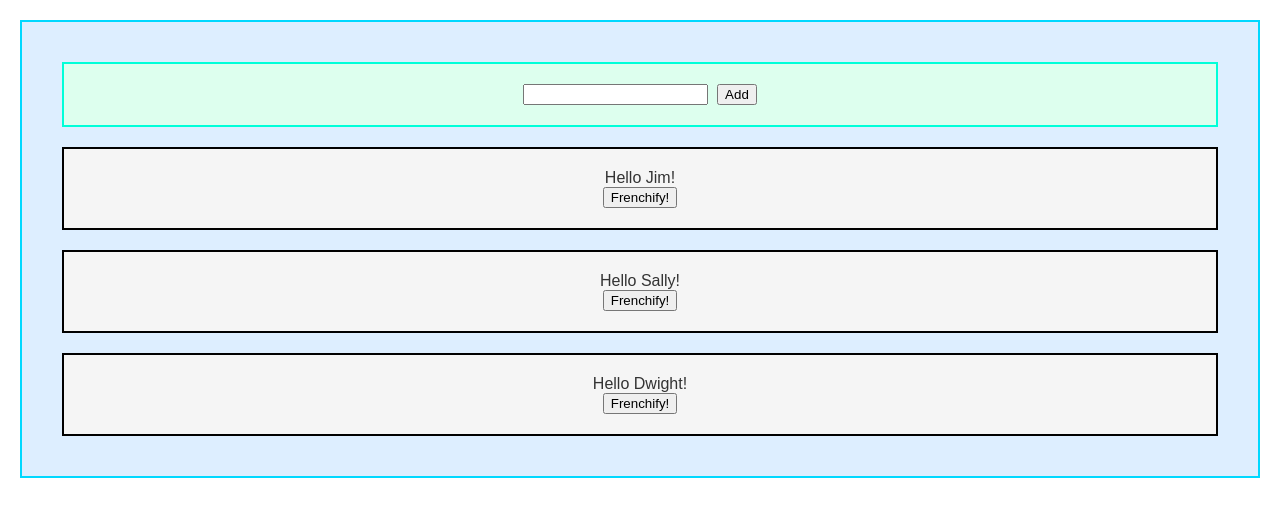
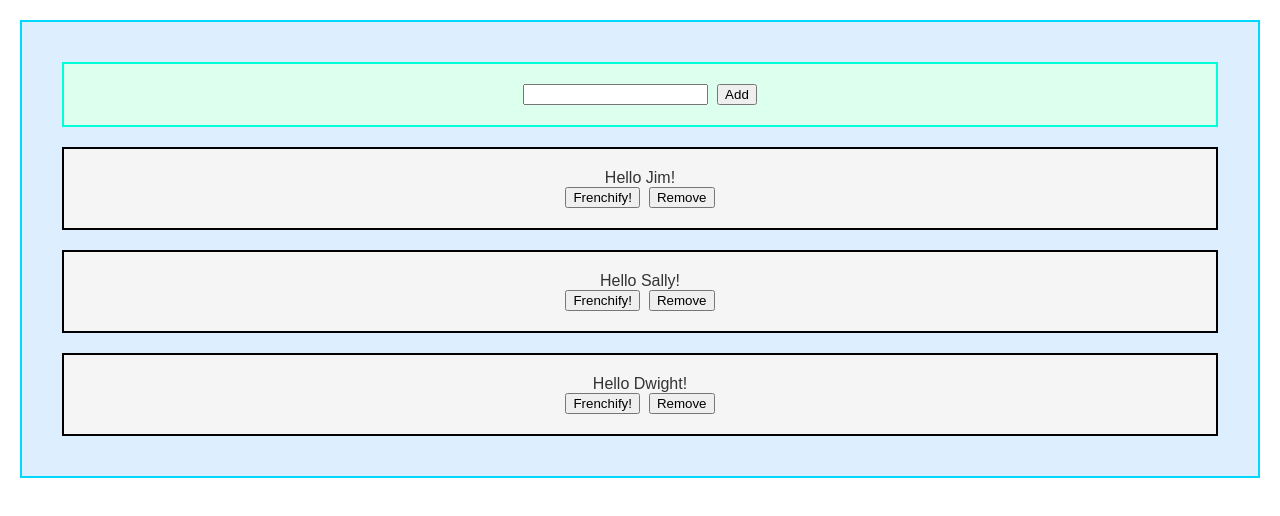
Before and after one commit to Quicksaver/react-test-1, a React (Create React App) app: page / in a window 1280 px wide. Shown: the top 516 px of the page. Built offline with nearby package versions, Linux system fonts and the light colour scheme.

Commit message:
create removeGreeting component

```diff
--- a/src/HelloWorld.js
+++ b/src/HelloWorld.js
@@ -7,6 +7,11 @@ class HelloWorld extends Component {
         this.state = { greeting: 'Hello' };
 
         this.frenchify = this.frenchify.bind(this);
+        this.removeGreeting = this.removeGreeting.bind(this);
+    }
+
+    removeGreeting() {
+        this.props.removeGreeting(this.props.name);
     }
 
     frenchify() {
@@ -19,6 +24,8 @@ class HelloWorld extends Component {
                 {this.state.greeting} {this.props.name}!
                 <br/>
                 <button onClick={this.frenchify}>Frenchify!</button>
+                &nbsp;&nbsp;
+                <button onClick={this.removeGreeting}>Remove</button>
             </div>
         );
     }
--- a/src/HelloWorldList.js
+++ b/src/HelloWorldList.js
@@ -9,15 +9,27 @@ class HelloWorldList extends Component {
         this.state = { greetings: ['Jim', 'Sally', 'Dwight'] };
 
         this.addGreeting = this.addGreeting.bind(this);
+        this.removeGreeting = this.removeGreeting.bind(this);
     }
 
     addGreeting(newName) {
         this.setState({ greetings: [...this.state.greetings, newName] });
     }
 
+    removeGreeting(removeName) {
+        const filteredGreetings = this.state.greetings.filter(name => {
+            return name !== removeName;
+        });
+        this.setState({ greetings: filteredGreetings });
+    }
+
     renderGreetings() {
         return this.state.greetings.map(name => (
-            <HelloWorld key={name} name={name}/>
+            <HelloWorld
+                key={name}
+                name={name}
+                removeGreeting={this.removeGreeting}
+            />
         ));
     }
 
```
